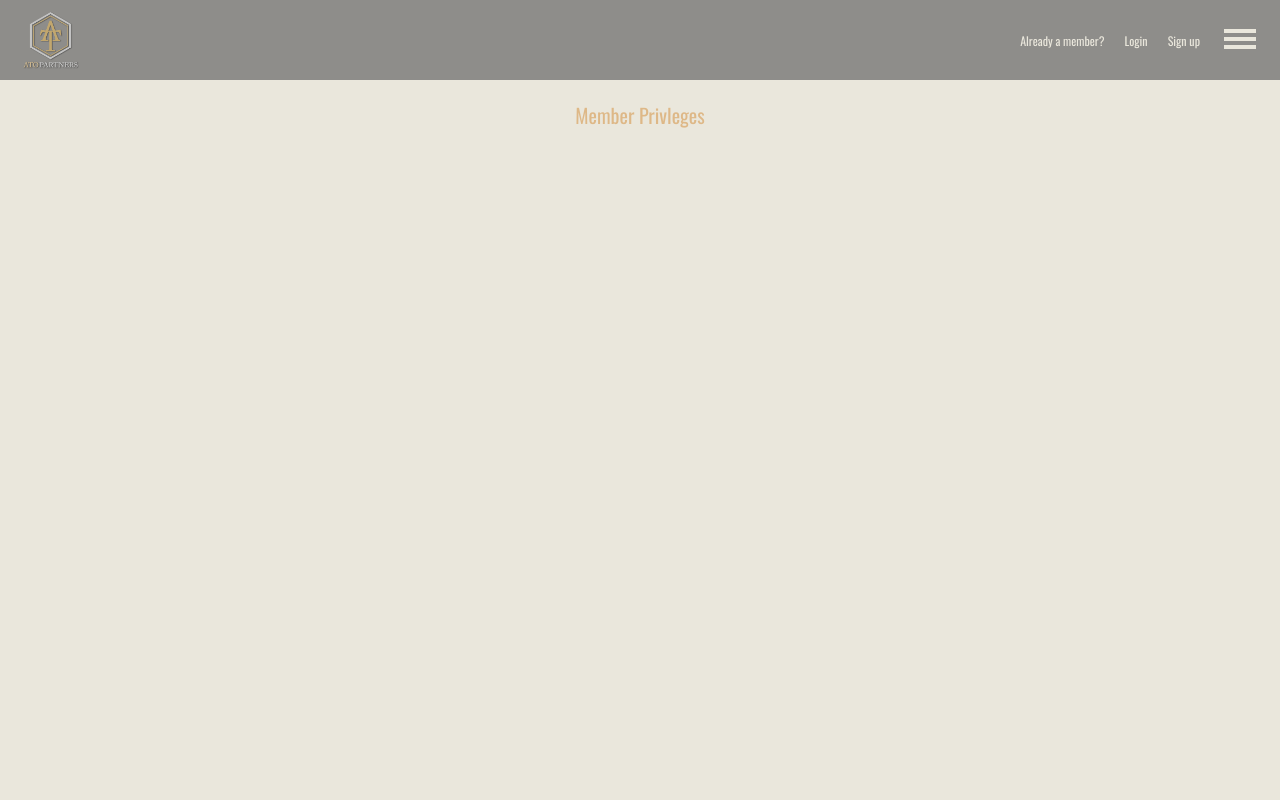
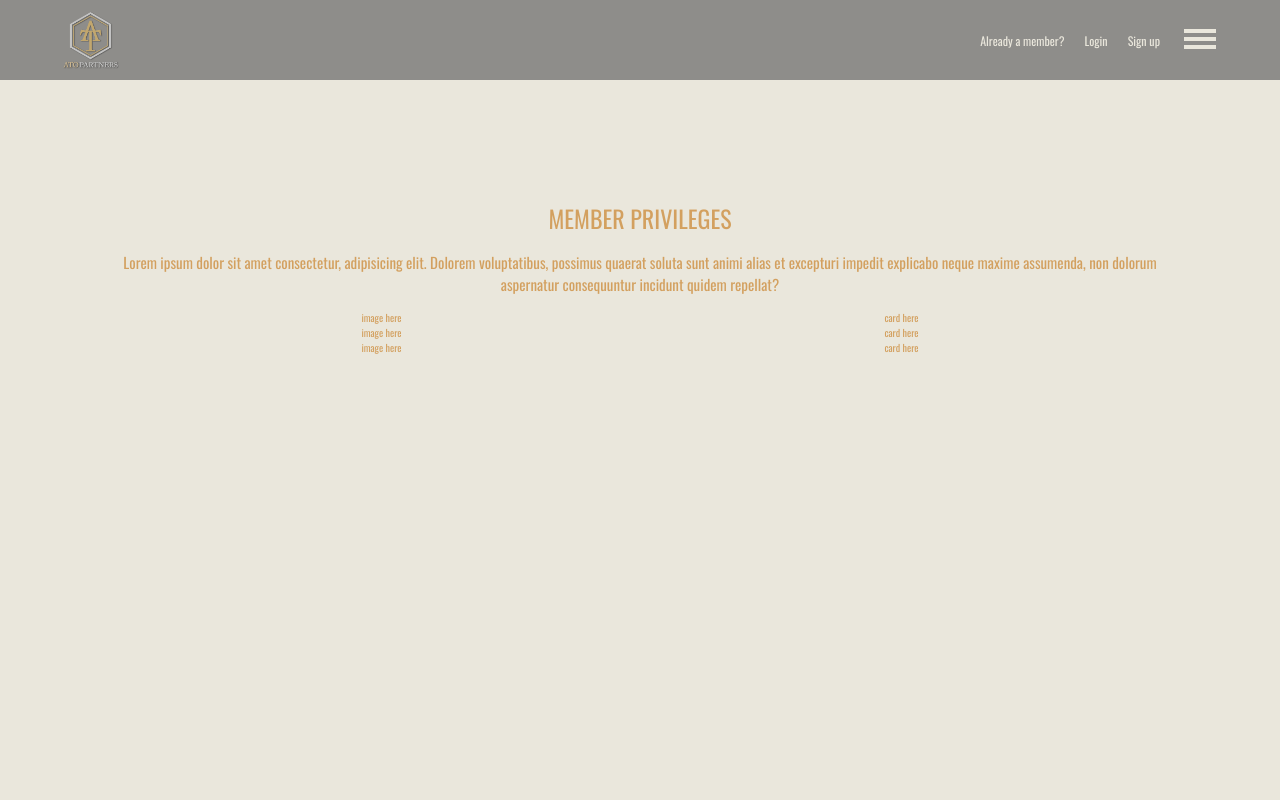
Before and after one commit to bwnnwtt/ato-demo, a React (Create React App) app: page / in a window 1280 px wide. Shown: the top 800 px of the page. Built offline with nearby package versions, Linux system fonts and the light colour scheme.

Commit message:
fix: large layouts styling

```diff
--- a/src/App.css
+++ b/src/App.css
@@ -48,6 +48,10 @@
 
 .footer-container {
   padding: 2rem;
+
+  @media (min-width: 768px) {
+    padding: 4rem 6rem 4rem 6rem;
+  }
 }
 
 .grid-container {
@@ -189,6 +193,10 @@ input:focus-visible {
   align-items: center;
   width: 100%;
 
+  > .navbar-logo {
+    height: 100%;
+  }
+
   > ul {
     display: flex;
     flex-direction: row;
@@ -212,10 +220,14 @@ input:focus-visible {
       }
     }
   }
-}
 
-.navbar-logo {
-  height: 100%;
+  @media (min-width: 768px) {
+    padding: 4rem 6rem 4rem 6rem;
+
+    > .navbar-logo {
+      height: 6rem;
+    }
+  }
 }
 
 .hamburger-style,
@@ -226,7 +238,19 @@ input:focus-visible {
 .main {
   height: 100vh;
   background-color: var(--color-eggshell-white);
-  color: var(--color-burly-wood);
+  color: var(--color-golden-brown);
   padding: 2rem;
   text-align: center;
+
+  @media (min-width: 768px) {
+    padding: 12rem;
+  }
+
 }
+
+.main-item-container {
+  display: flex;
+  flex-direction: row;
+  align-items: center;
+  justify-content: space-around;
+}
--- a/src/components/Main.jsx
+++ b/src/components/Main.jsx
@@ -1,7 +1,34 @@
 const Main = () => {
   return (
     <div className="main">
-      <h1>Member Privleges</h1>
+      <h1>MEMBER PRIVILEGES</h1>
+      <br/>
+      <h2>Lorem ipsum dolor sit amet consectetur, adipisicing elit. Dolorem voluptatibus, possimus quaerat soluta sunt animi alias et excepturi impedit explicabo neque maxime assumenda, non dolorum aspernatur consequuntur incidunt quidem repellat?</h2>
+      <br/>
+      <div className="main-item-container">
+        <div className="main-item-img-1">
+          image here
+        </div>
+        <div className="main-item-card-1">
+          card here
+        </div>
+      </div>
+      <div className="main-item-container">
+        <div className="main-item-img-2">
+          image here
+        </div>
+        <div className="main-item-card-2">
+          card here
+        </div>
+      </div>
+      <div className="main-item-container">
+        <div className="main-item-img-3">
+          image here
+        </div>
+        <div className="main-item-card-3">
+          card here
+        </div>
+      </div>
     </div>
   )
 }
--- a/src/index.css
+++ b/src/index.css
@@ -17,6 +17,7 @@
   --color-pink: rgba(233,128,116);
   --color-jelly-bean-red: rgba(232,90,79);
   --color-burly-wood: rgba(222,184,135);
+  --color-golden-brown: rgba(211,160,95);
 }
 
 
@@ -32,3 +33,7 @@ code {
   font-family: source-code-pro, Menlo, Monaco, Consolas, 'Courier New',
     monospace;
 }
+
+h1 {
+  font-size: x-large;
+}
```
